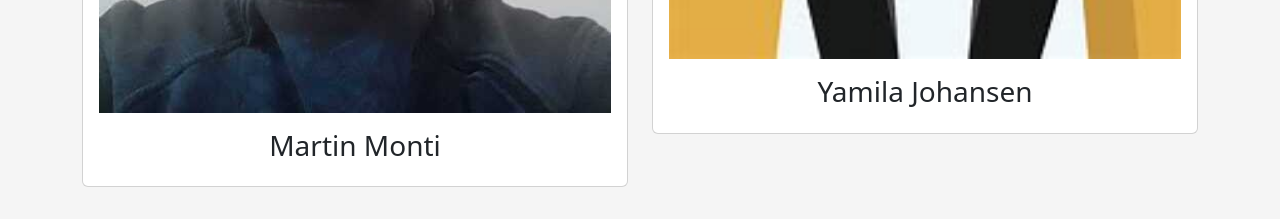
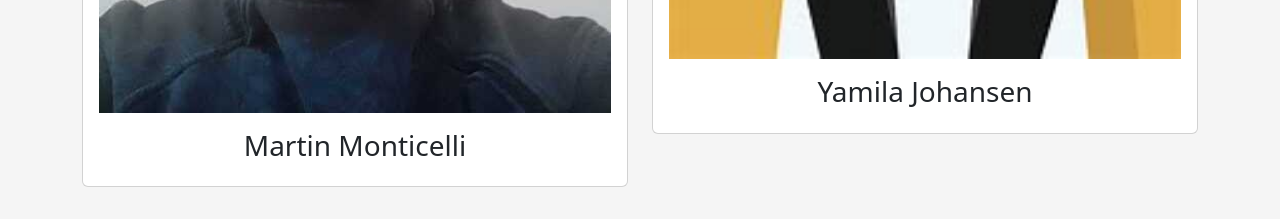
Before and after one commit to maramayo95/kermesse-casasan, a plain HTML site: page vistas/disenio.html in a window 1280 px wide. Shown: the part 1260-1479 px from the top of the page. Drawn offline with nearby package versions, Linux system fonts and the light colour scheme.

Commit message:
Cambio nombre profe

```diff
--- a/vistas/disenio.html
+++ b/vistas/disenio.html
@@ -69,7 +69,7 @@
         <div class="card">
           <div class="card-body d-flex flex-column justify-content-center">
             <img src="../imagenes/equipoDocente/martinMonti_reedimensionado.jpeg" alt="">
-            <h3 class="card-title text-center mt-3">Martin Monti</h3>
+            <h3 class="card-title text-center mt-3">Martin Monticelli</h3>
           </div>
         </div>
       </div>
```
